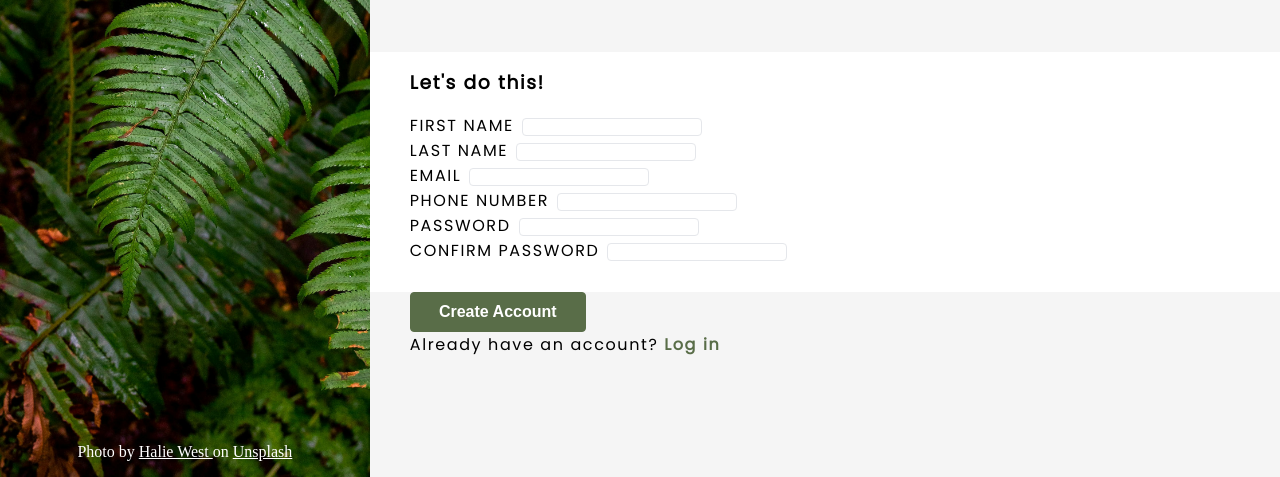
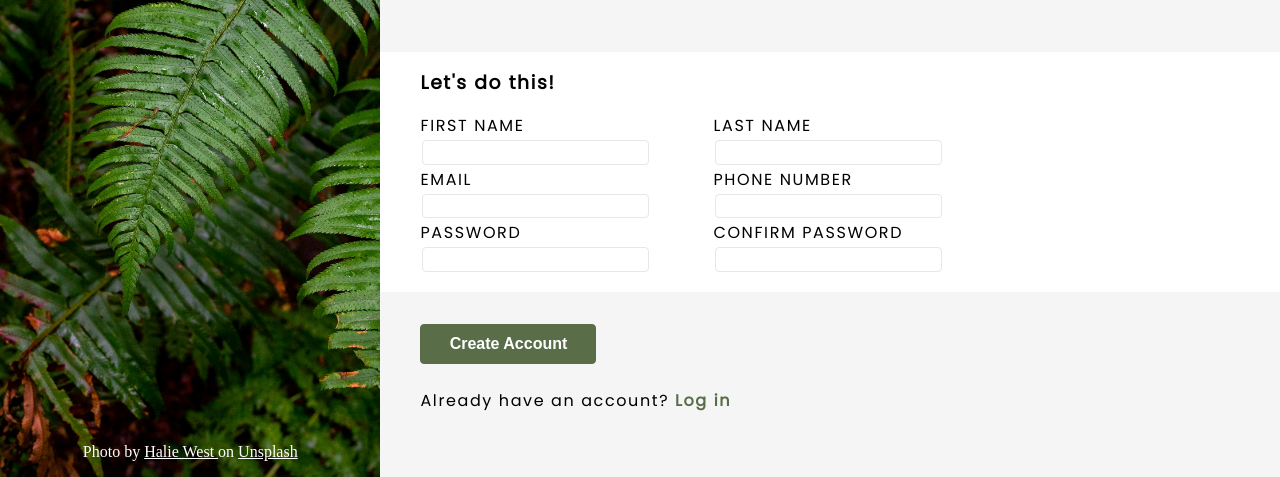
Before and after one commit to papiezonator/TOP-Sign-Up-Form, a plain HTML site: page index.html in a window 1280 px wide. Shown: the part 323-800 px from the top of the page. Drawn offline with Linux system fonts and the light colour scheme; a web font is replaced by a local one.

Commit message:
added styling to the input section and submit section

```diff
--- a/styles.css
+++ b/styles.css
@@ -21,7 +21,7 @@ html {
 .left-side {
     display: flex;
     flex-direction: column;
-    width: 70vh;
+    width: 90vh;
     background-image: url("background.jpg");
     background-size: cover;
     background-repeat: no-repeat;
@@ -140,3 +140,29 @@ input:focus {
     margin-top: 2vh;
     margin-bottom: 2vh;
 }
+
+.input-wrapper > form > div {
+    display: flex;
+    flex-direction: column;
+
+}
+
+.input-wrapper > form > div > input {
+    width: 28vh;
+    height: 2.7vh;
+    margin-right: 8vh;
+}
+
+.input-wrapper > form {
+    display: flex;
+    flex-wrap: wrap;
+    width: 80vh;
+}
+
+.submit-wrapper {
+    margin-top: 4vh;
+}
+
+.submit-wrapper > p {
+    margin-top: 3vh;
+}
```
